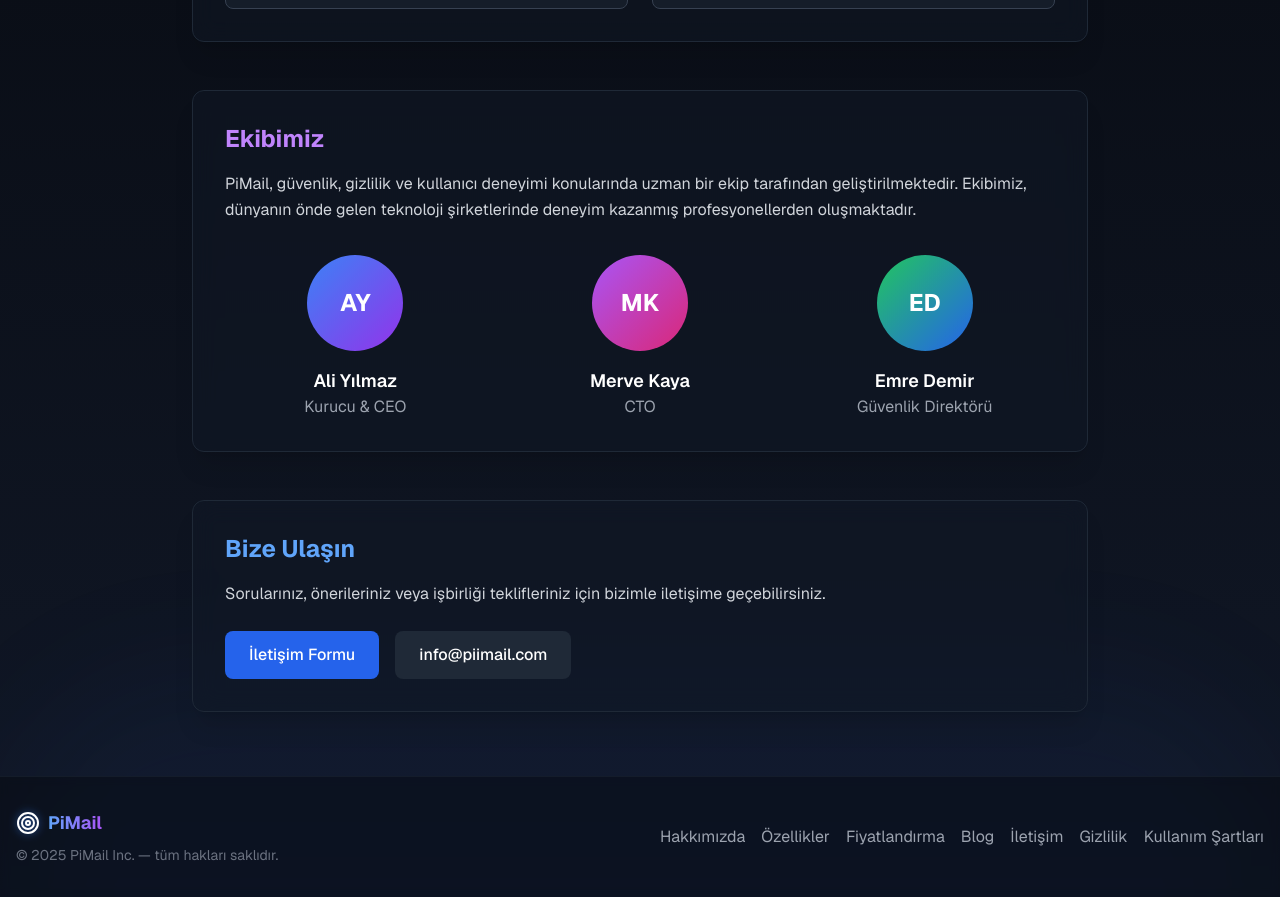
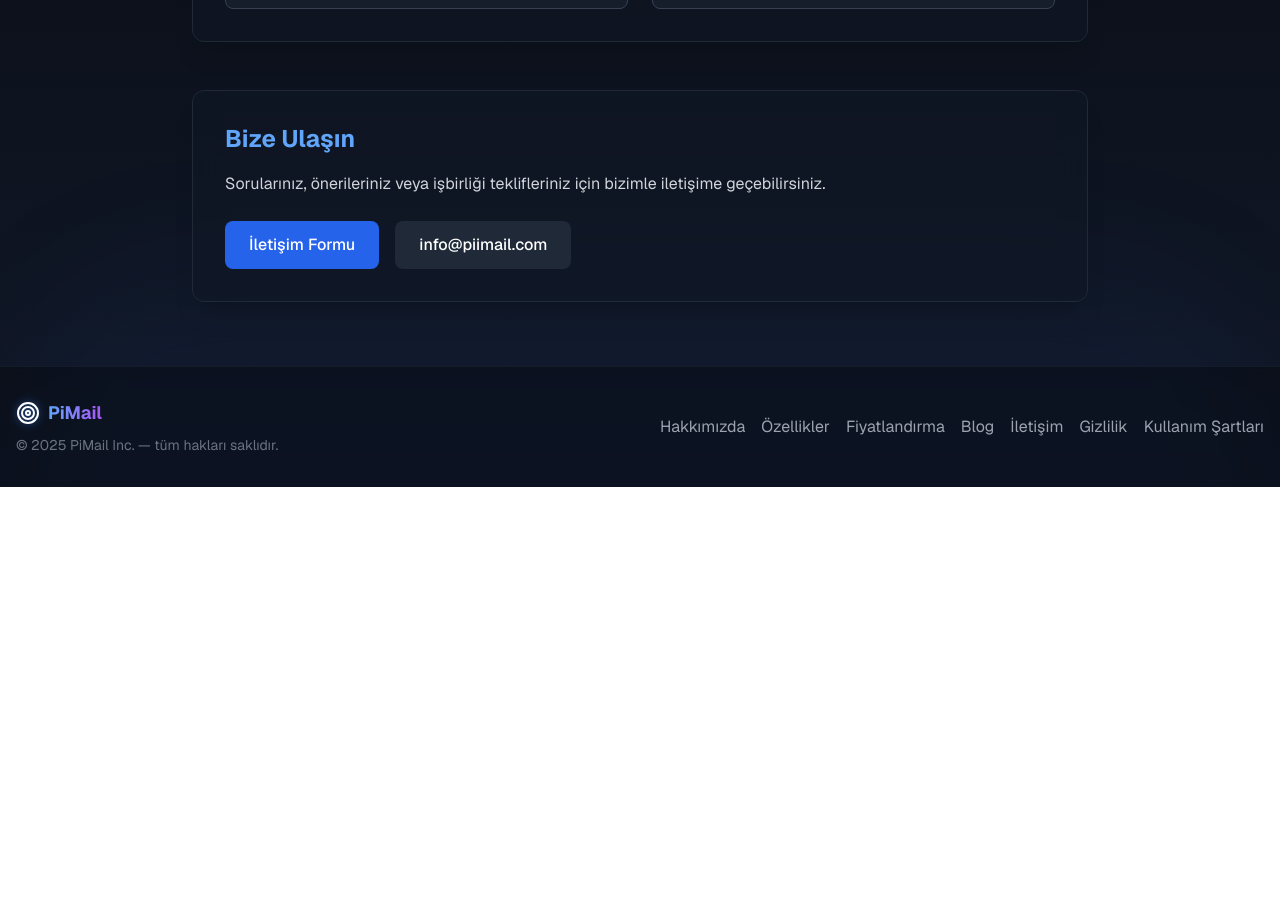
Before and after one commit to TolgaNogay/pii-mail, a Next.js app: page /hakkimizda in a window 1280 px wide. Shown: the part 1300-2197 px from the top of the page. After the commit the page ends 1787 px from the top, so only its background shows below. Built offline with nearby package versions, Linux system fonts and the light colour scheme.

Commit message:
Hakkımızda sayfasından ekip bölümü kaldırıldı

```diff
--- a/src/app/hakkimizda/page.tsx
+++ b/src/app/hakkimizda/page.tsx
@@ -96,36 +96,6 @@ export default function HakkimizdaPage() {
             </section>
 
             <section className="bg-gray-900/50 backdrop-blur-md p-8 rounded-xl border border-gray-800 shadow-xl">
-              <h2 className="text-2xl font-bold mb-4 text-purple-400">Ekibimiz</h2>
-              <p className="text-gray-300 leading-relaxed mb-6">
-                PiMail, güvenlik, gizlilik ve kullanıcı deneyimi konularında uzman bir ekip tarafından geliştirilmektedir. Ekibimiz, dünyanın önde gelen teknoloji şirketlerinde deneyim kazanmış profesyonellerden oluşmaktadır.
-              </p>
-              <div className="grid md:grid-cols-3 gap-6 mt-8">
-                <div className="text-center">
-                  <div className="w-24 h-24 mx-auto bg-gradient-to-br from-blue-500 to-purple-600 rounded-full mb-4 flex items-center justify-center">
-                    <span className="text-2xl font-bold">AY</span>
-                  </div>
-                  <h3 className="text-lg font-semibold">Ali Yılmaz</h3>
-                  <p className="text-gray-400">Kurucu & CEO</p>
-                </div>
-                <div className="text-center">
-                  <div className="w-24 h-24 mx-auto bg-gradient-to-br from-purple-500 to-pink-600 rounded-full mb-4 flex items-center justify-center">
-                    <span className="text-2xl font-bold">MK</span>
-                  </div>
-                  <h3 className="text-lg font-semibold">Merve Kaya</h3>
-                  <p className="text-gray-400">CTO</p>
-                </div>
-                <div className="text-center">
-                  <div className="w-24 h-24 mx-auto bg-gradient-to-br from-green-500 to-blue-600 rounded-full mb-4 flex items-center justify-center">
-                    <span className="text-2xl font-bold">ED</span>
-                  </div>
-                  <h3 className="text-lg font-semibold">Emre Demir</h3>
-                  <p className="text-gray-400">Güvenlik Direktörü</p>
-                </div>
-              </div>
-            </section>
-
-            <section className="bg-gray-900/50 backdrop-blur-md p-8 rounded-xl border border-gray-800 shadow-xl">
               <h2 className="text-2xl font-bold mb-4 text-blue-400">Bize Ulaşın</h2>
               <p className="text-gray-300 leading-relaxed mb-6">
                 Sorularınız, önerileriniz veya işbirliği teklifleriniz için bizimle iletişime geçebilirsiniz.
```
